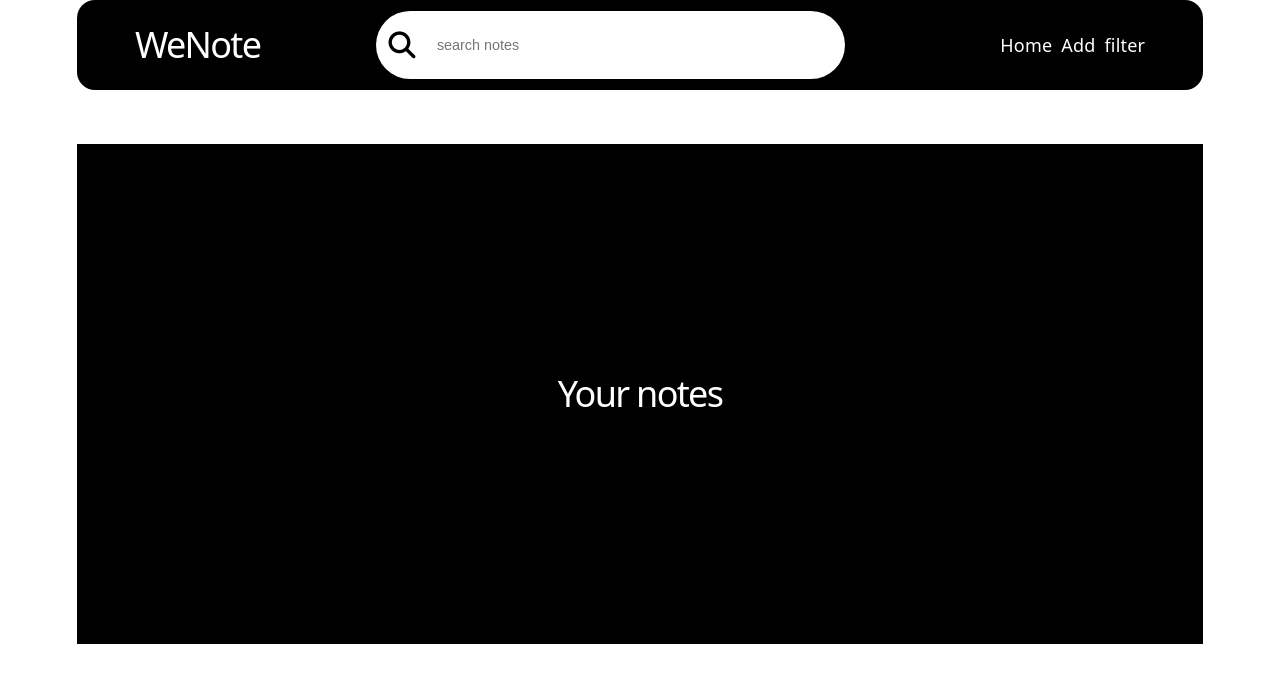
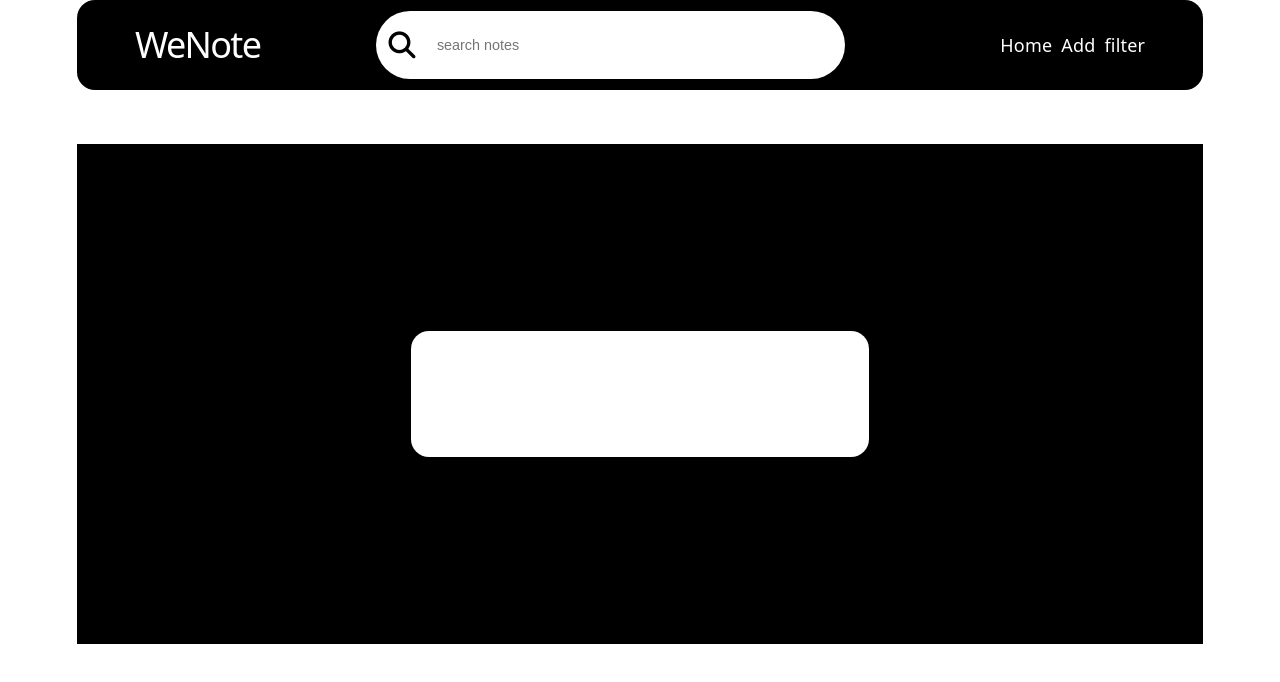
Before and after one commit to nishav07/simple-CRUD-App, a React (Vite) app: page / in a window 1280 px wide. Shown: the top 682 px of the page. Built offline with nearby package versions, Linux system fonts and the light colour scheme; the HTML template or start-up script is replaced by a standard one.

Commit message:
edit delete funx pending

```diff
--- a/src/Pages/Home.jsx
+++ b/src/Pages/Home.jsx
@@ -2,7 +2,6 @@ import NotesCard from "../components/NotesCard"
 
 export default function Home({notes}){
     return(<div id="home">
-       <h1>Your notes</h1>
        <NotesCard notes={notes}/>
     </div>)
 }
--- a/src/Pages/New.jsx
+++ b/src/Pages/New.jsx
@@ -1,7 +1,7 @@
 import NotesContainer from "../features/NotesContainer";
 
 export default function New({setNotes}){
-    return(<div id="home">
+    return(<div id="New">
        <NotesContainer setNotes={setNotes}/>
     </div>)
 }
--- a/src/components/NotesCard.jsx
+++ b/src/components/NotesCard.jsx
@@ -1,5 +1,11 @@
 export default function NotesCard({notes}){
     return(<div id="notesCard">
-        {notes.map(notes => (<h1 key={notes.id}>{notes.note}</h1> )) }
+        {notes.map(note => (<div id="card" key={note.id}>
+            <h1 >{note.note}</h1>
+            <div id="btns">
+                <i className="fa-solid fa-magnifying-glass"></i>
+                <i className="fa-solid fa-bin"></i>
+            </div>
+        </div> )) }
     </div>)
 }
--- a/src/index.css
+++ b/src/index.css
@@ -176,20 +176,22 @@ input{
   min-height: 500px;
   width: 100%;
   background: #000000;
+  margin-top: 3rem;
   display: flex;
   align-items: center;
   justify-content: center;
-  margin-top: 3rem;
 }
 
 #home{
   height: 100%;
   width: 100%;
+  display: flex;
+  align-items: center;
+  justify-content: center;
+  flex-wrap: wrap;
+  padding: 2rem;
 }
 
-#home h1{
-  text-align: center;
-}
 
 #inputBox{
   height: 100%;
@@ -211,3 +213,35 @@ button{
   font-size: 1rem;
   margin-left: 1rem;
 }
+
+#notesCard{
+  height: auto;
+  min-height: 5rem;
+  width: 40%;
+  background-color: white;
+  padding: 1rem;
+  display: flex;
+  align-items: center;
+  justify-content: center;
+  border-radius: 1rem;
+}
+
+#card{
+  height:auto;
+  background-color: rgb(255, 255, 255);
+}
+
+#card h1{
+  font-size: 1rem;
+  font-family: monospace;
+  font-weight: 600;
+  color: #000;
+}
+
+#new{
+  height: 100%;
+  width: 100%;
+  display: flex;
+  align-items: center;
+  justify-content: center;
+}
```
